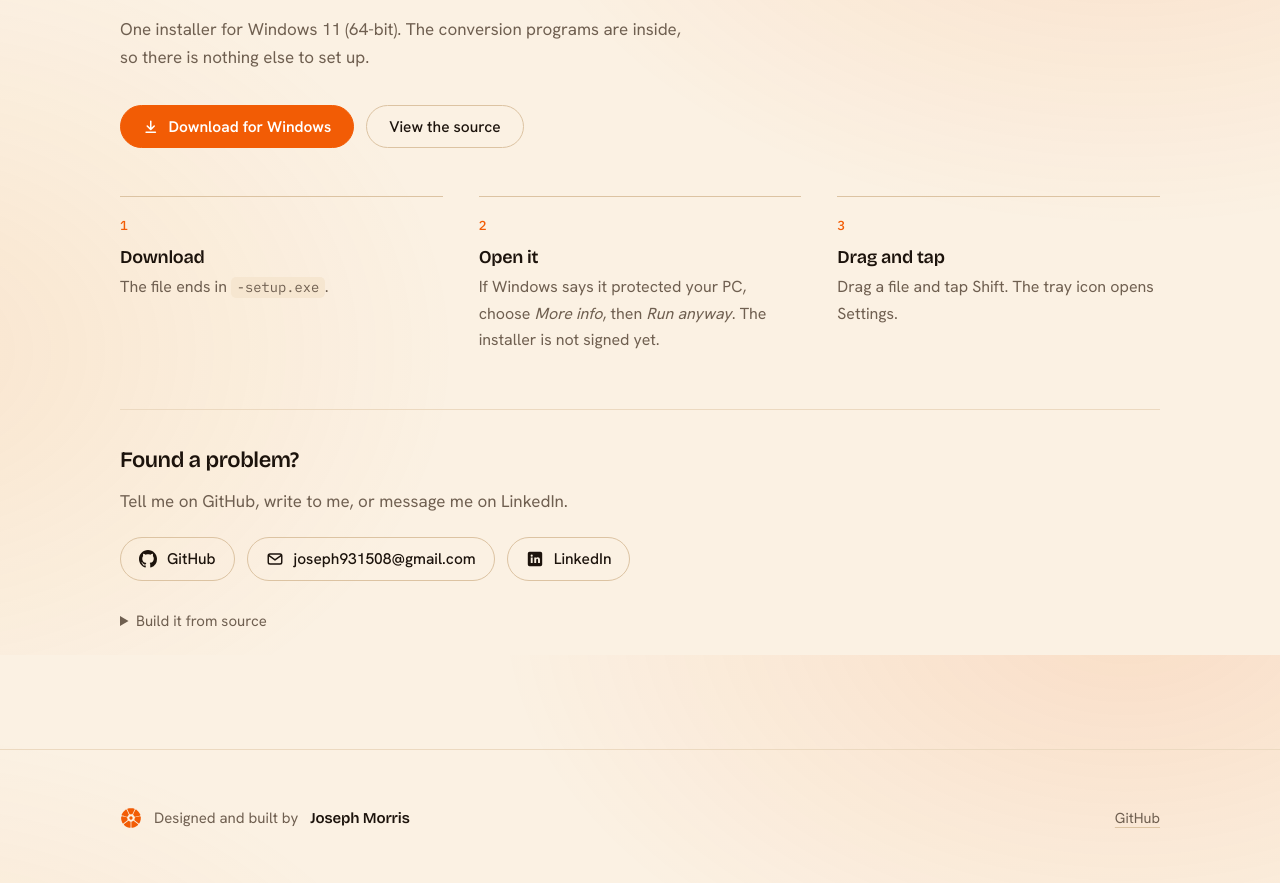
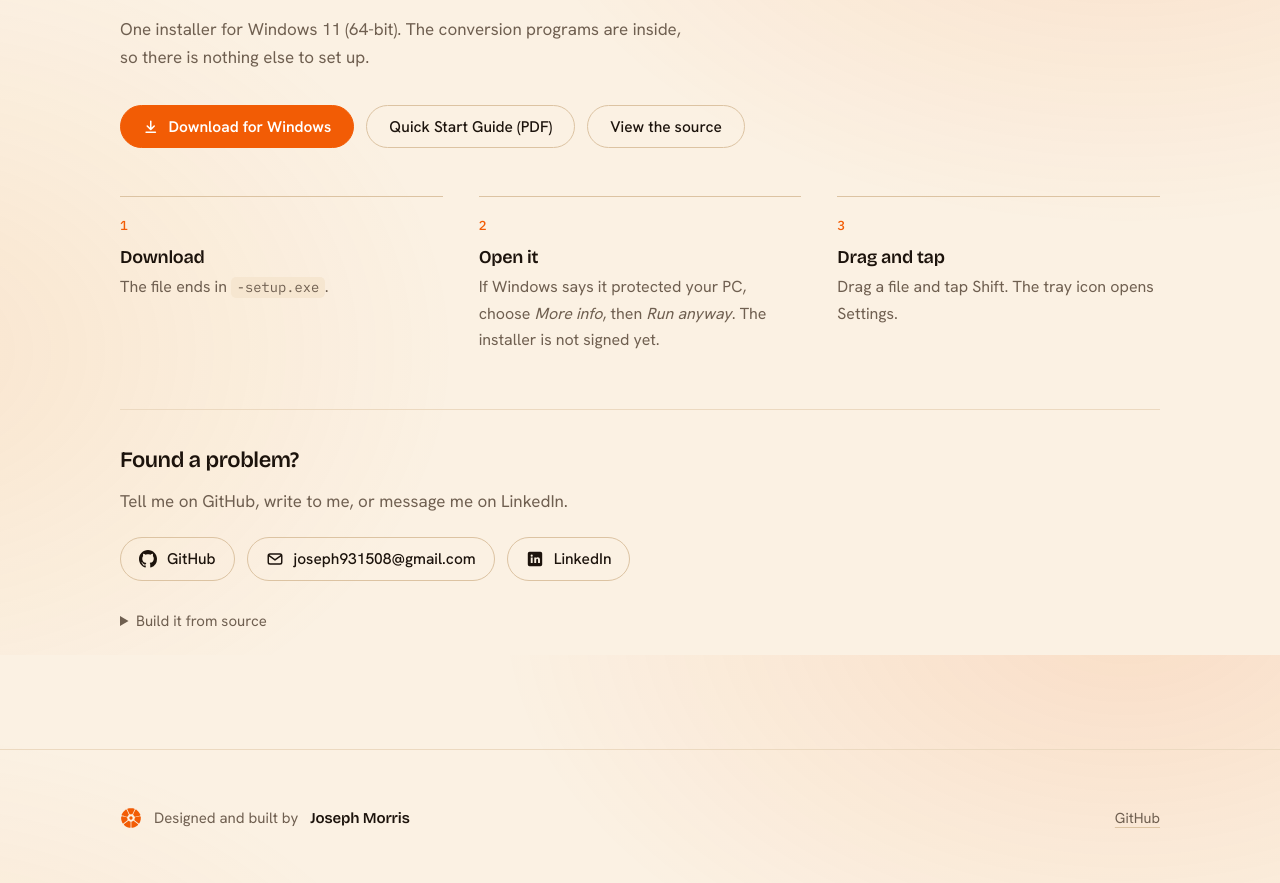
Before and after one commit to JosephMorris7/orange, a plain HTML site: page docs/index.html in a window 1280 px wide. Shown: the part 5745-6628 px from the top of the page. Drawn offline with nearby package versions, Linux system fonts and the light colour scheme.

Commit message:
Add Quick Start Guide PDF to the website

```diff
--- a/docs/index.html
+++ b/docs/index.html
@@ -404,6 +404,7 @@ footer p + p { margin-top:10px; }
     <p class="sub">One installer for Windows 11 (64-bit). The conversion programs are inside, so there is nothing else to set up.</p>
     <div class="cta">
       <a class="btn primary" href="https://github.com/JosephMorris7/orange/releases/latest/download/Orange-setup.exe" rel="noopener"><svg class="ico" aria-hidden="true"><use href="#dl"/></svg>Download for Windows</a>
+      <a class="btn" href="Orange-Quick-Start-Guide.pdf" target="_blank" rel="noopener">Quick Start Guide (PDF)</a>
       <a class="btn" href="https://github.com/JosephMorris7/orange" rel="noopener">View the source</a>
     </div>
     <ol class="get-steps">
```
Also changed, not shown: 1 other file.
